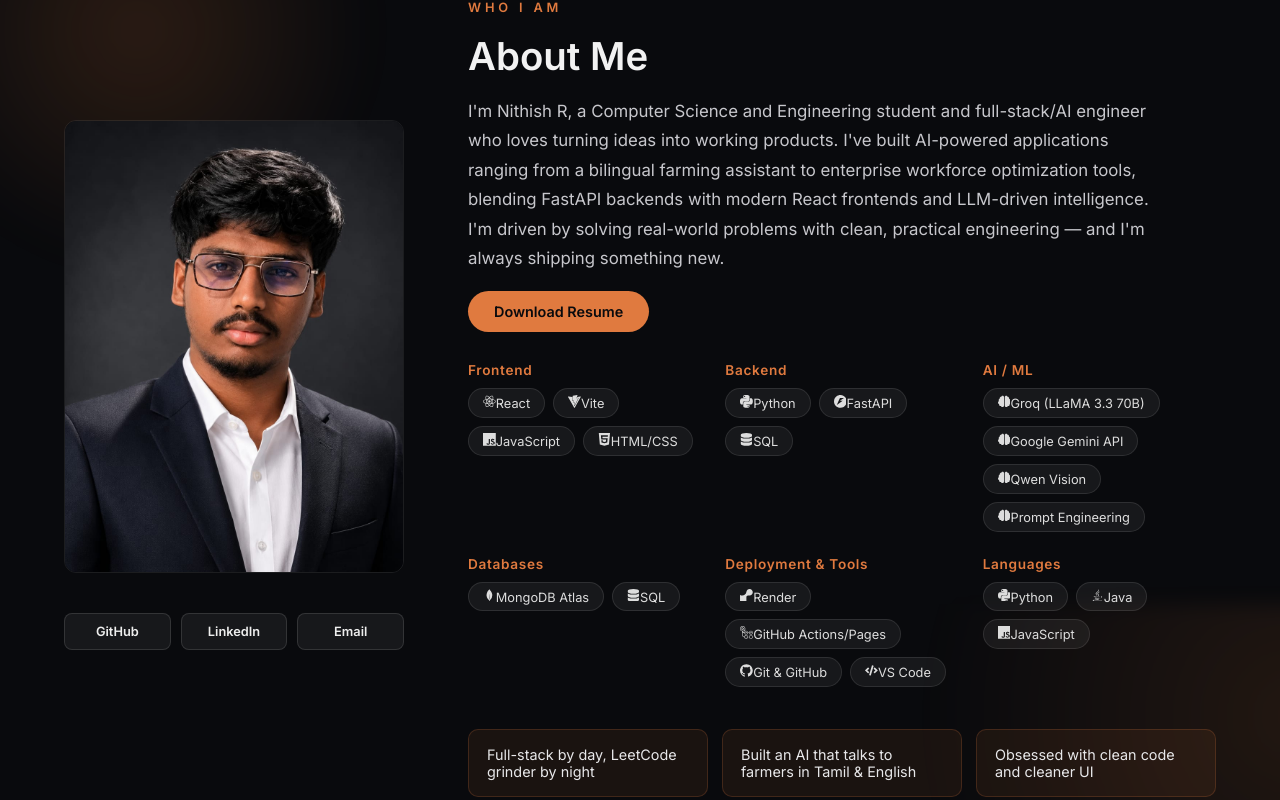
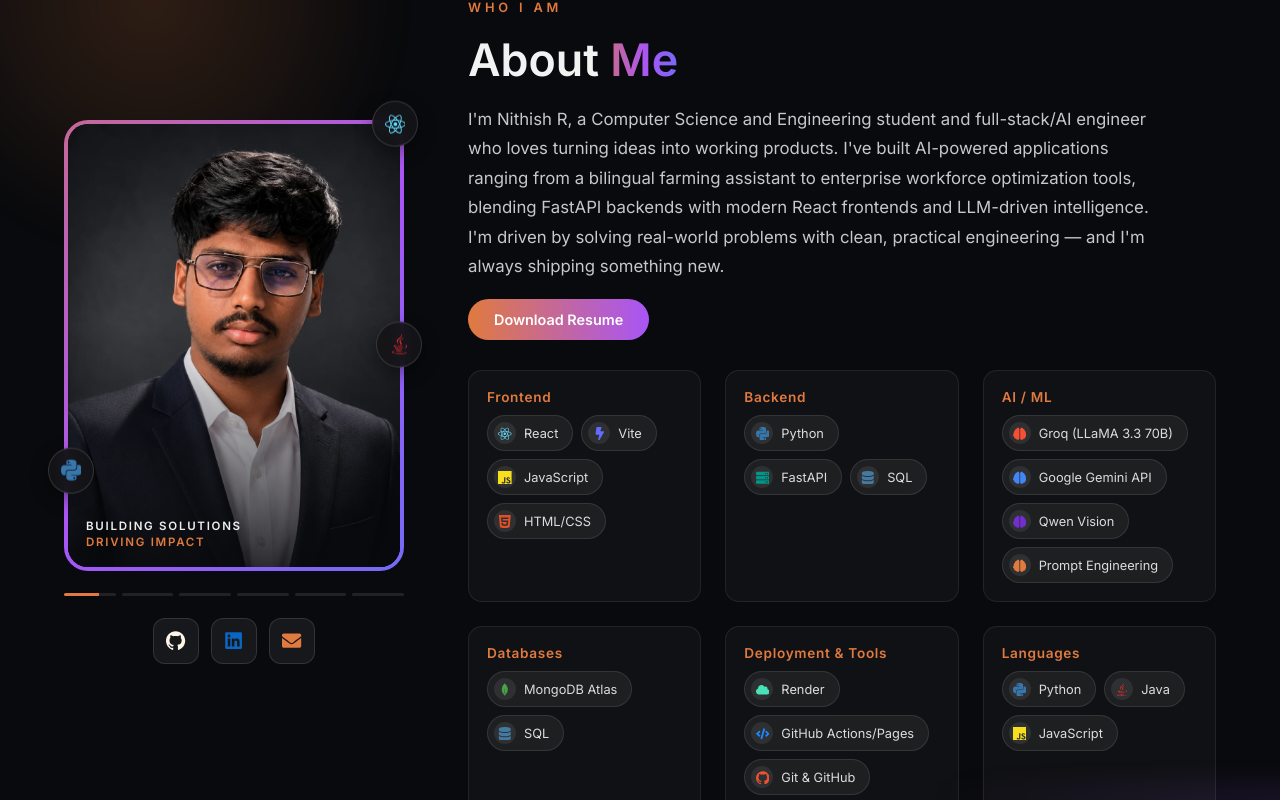
Before and after one commit to rnithish18/cinematic-portfolio-hero, a Next.js app: page / in a window 1280 px wide. Shown: the part 1380-2180 px from the top of the page. Built offline with nearby package versions, Linux system fonts and the light colour scheme.

Commit message:
Fix SiLinkedin import error - switch to FaLinkedin icon

```diff
--- a/components/About.module.css
+++ b/components/About.module.css
@@ -11,10 +11,11 @@
   left: -8%;
   width: 480px;
   height: 480px;
-  background: radial-gradient(circle, rgba(255, 138, 61, 0.14) 0%, transparent 70%);
+  background: radial-gradient(circle, rgba(255, 138, 61, 0.16) 0%, transparent 70%);
   filter: blur(20px);
   pointer-events: none;
   z-index: 0;
+  animation: floatGlow 12s ease-in-out infinite alternate;
 }
 
 .bgGlowTwo {
@@ -23,10 +24,16 @@
   right: -10%;
   width: 560px;
   height: 560px;
-  background: radial-gradient(circle at 80% 20%, rgba(255, 138, 61, 0.1), transparent 60%);
+  background: radial-gradient(circle at 80% 20%, rgba(160, 90, 255, 0.12), transparent 60%);
   filter: blur(10px);
   pointer-events: none;
   z-index: 0;
+  animation: floatGlow 14s ease-in-out infinite alternate-reverse;
+}
+
+@keyframes floatGlow {
+  0% { transform: translate(0, 0) scale(1); }
+  100% { transform: translate(20px, -20px) scale(1.08); }
 }
 
 .container {
@@ -39,48 +46,195 @@
   margin: 0 auto;
 }
 
+.fadeInLeft {
+  opacity: 0;
+  transform: translateX(-24px);
+  transition: opacity 0.7s ease, transform 0.7s ease;
+}
+.fadeInRight {
+  opacity: 0;
+  transform: translateX(24px);
+  transition: opacity 0.7s ease 0.1s, transform 0.7s ease 0.1s;
+}
+.visible .fadeInLeft,
+.visible .fadeInRight {
+  opacity: 1;
+  transform: translateX(0);
+}
+
 .photoWrapper {
   display: flex;
   flex-direction: column;
-  gap: 20px;
+  gap: 22px;
   position: sticky;
   top: 120px;
   align-self: start;
 }
 
-.photo {
-  width: 100%;
-  aspect-ratio: 3 / 4;
-  object-fit: cover;
-  border-radius: 12px;
-  border: 1px solid rgba(255, 255, 255, 0.08);
+/* Gradient glow ring wrapping the photo */
+.photoGlowRing {
+  position: relative;
+  padding: 4px;
+  border-radius: 24px;
+  background: linear-gradient(135deg, #e07a3f, #a855f7, #3b82f6);
+  background-size: 200% 200%;
+  animation: gradientShift 6s ease infinite;
+}
+
+@keyframes gradientShift {
+  0% { background-position: 0% 50%; }
+  50% { background-position: 100% 50%; }
+  100% { background-position: 0% 50%; }
+}
+
+.photoStage {
+  background: #090a0d;
+  transition: transform 0.3s ease;
+}
+
+.photoGlowRing:hover .photoStage {
+  transform: scale(1.01);
+}
+
+.photoOverlay {
+  position: absolute;
+  inset: 0;
+  background: linear-gradient(180deg, transparent 45%, rgba(9, 10, 13, 0.85) 100%);
+  pointer-events: none;
+}
+
+.clickHint {
+  position: absolute;
+  top: 12px;
+  right: 12px;
+  font-size: 0.68rem;
+  color: rgba(255, 255, 255, 0.7);
+  background: rgba(0, 0, 0, 0.4);
+  padding: 4px 10px;
+  border-radius: 999px;
+  opacity: 0;
+  transition: opacity 0.25s ease;
+  pointer-events: none;
+}
+
+.photoStage:hover .clickHint {
+  opacity: 1;
+}
+
+.photoCaption {
+  position: absolute;
+  bottom: 18px;
+  left: 18px;
+  display: flex;
+  flex-direction: column;
+  gap: 2px;
+  pointer-events: none;
+}
+
+.captionLine {
+  color: #eee;
+  font-size: 0.72rem;
+  font-weight: 700;
+  letter-spacing: 0.15em;
+}
+
+.captionLineAccent {
+  color: #e07a3f;
+  font-size: 0.72rem;
+  font-weight: 700;
+  letter-spacing: 0.15em;
+}
+
+/* Floating skill badges around the photo */
+.floatBadge {
+  position: absolute;
+  width: 46px;
+  height: 46px;
+  border-radius: 50%;
+  background: rgba(20, 20, 24, 0.9);
+  border: 1px solid rgba(255, 255, 255, 0.15);
+  display: flex;
+  align-items: center;
+  justify-content: center;
+  font-size: 1.3rem;
+  backdrop-filter: blur(6px);
+  box-shadow: 0 6px 18px rgba(0, 0, 0, 0.4);
+  animation: floatBob 4s ease-in-out infinite;
+  z-index: 2;
+}
+
+.badgeTopRight {
+  top: -14px;
+  right: -14px;
+  animation-delay: 0s;
+}
+
+.badgeBottomLeft {
+  bottom: 70px;
+  left: -16px;
+  animation-delay: 1.2s;
+}
+
+.badgeMidRight {
+  top: 45%;
+  right: -18px;
+  animation-delay: 2.2s;
+}
+
+@keyframes floatBob {
+  0%, 100% { transform: translateY(0); }
+  50% { transform: translateY(-8px); }
+}
+
+.progressTrack {
+  display: flex;
+  gap: 6px;
+}
+
+.progressDot {
+  flex: 1;
+  height: 3px;
+  border-radius: 999px;
+  background: rgba(255, 255, 255, 0.1);
+  overflow: hidden;
+}
+
+.progressFill {
+  height: 100%;
+  width: 0%;
+  background: #e07a3f;
+  animation: fillBar linear forwards;
+}
+
+@keyframes fillBar {
+  from { width: 0%; }
+  to { width: 100%; }
 }
 
 .socialRow {
   display: flex;
-  gap: 10px;
-  flex-wrap: wrap;
+  gap: 12px;
+  justify-content: center;
 }
 
-.socialBtn {
-  flex: 1;
-  text-align: center;
-  padding: 10px 14px;
-  border-radius: 8px;
+.socialIconBtn {
+  width: 46px;
+  height: 46px;
+  border-radius: 12px;
+  display: flex;
+  align-items: center;
+  justify-content: center;
   background: rgba(255, 255, 255, 0.06);
   border: 1px solid rgba(255, 255, 255, 0.12);
-  color: #eee;
-  font-size: 0.8rem;
-  font-weight: 600;
+  font-size: 1.2rem;
   text-decoration: none;
-  transition: background 0.2s ease, transform 0.2s ease;
+  transition: all 0.25s ease;
 }
 
-.socialBtn:hover {
-  background: #e07a3f;
+.socialIconBtn:hover {
   border-color: #e07a3f;
-  color: #090a0d;
-  transform: translateY(-2px);
+  background: rgba(224, 122, 63, 0.12);
+  transform: translateY(-3px);
 }
 
 .content {
@@ -98,9 +252,18 @@
 
 .heading {
   color: #f2f2f2;
-  font-size: clamp(1.8rem, 3vw, 2.6rem);
+  font-size: clamp(2rem, 3.5vw, 3rem);
   font-weight: 800;
   margin: 0;
+}
+
+.headingGradient {
+  background: linear-gradient(90deg, #e07a3f, #a855f7, #3b82f6);
+  background-size: 200% auto;
+  -webkit-background-clip: text;
+  background-clip: text;
+  color: transparent;
+  animation: gradientShift 6s ease infinite;
 }
 
 .bio {
@@ -115,17 +278,17 @@
   width: fit-content;
   padding: 12px 26px;
   border-radius: 999px;
-  background: #e07a3f;
-  color: #090a0d;
+  background: linear-gradient(90deg, #e07a3f, #a855f7);
+  color: #ffffff;
   font-weight: 700;
   font-size: 0.9rem;
   text-decoration: none;
-  transition: background 0.2s ease, transform 0.2s ease;
+  transition: transform 0.2s ease, box-shadow 0.2s ease;
 }
 
 .resumeBtn:hover {
-  background: #f0925c;
   transform: translateY(-2px);
+  box-shadow: 0 8px 24px rgba(168, 85, 247, 0.3);
 }
 
 .skillsWrapper {
@@ -139,6 +302,23 @@
   display: flex;
   flex-direction: column;
   gap: 10px;
+  padding: 18px;
+  border-radius: 14px;
+  background: rgba(255, 255, 255, 0.03);
+  border: 1px solid rgba(255, 255, 255, 0.08);
+  opacity: 0;
+  transform: translateY(14px);
+  animation: riseIn 0.6s ease forwards;
+  transition: border-color 0.25s ease, background 0.25s ease;
+}
+
+.skillGroup:hover {
+  border-color: rgba(224, 122, 63, 0.35);
+  background: rgba(224, 122, 63, 0.05);
+}
+
+@keyframes riseIn {
+  to { opacity: 1; transform: translateY(0); }
 }
 
 .skillCategory {
@@ -156,12 +336,34 @@
 }
 
 .skillTag {
-  padding: 6px 14px;
+  display: inline-flex;
+  align-items: center;
+  gap: 8px;
+  padding: 6px 14px 6px 6px;
   border-radius: 999px;
   background: rgba(255, 255, 255, 0.06);
   border: 1px solid rgba(255, 255, 255, 0.1);
   color: #ddd;
   font-size: 0.8rem;
+  transition: background 0.2s ease, border-color 0.2s ease, transform 0.2s ease;
+}
+
+.skillTag:hover {
+  background: rgba(224, 122, 63, 0.15);
+  border-color: rgba(224, 122, 63, 0.4);
+  color: #fff;
+  transform: translateY(-1px);
+}
+
+.skillTagIconCircle {
+  display: inline-flex;
+  align-items: center;
+  justify-content: center;
+  width: 22px;
+  height: 22px;
+  border-radius: 50%;
+  background: rgba(255, 255, 255, 0.08);
+  font-size: 0.85rem;
 }
 
 .funFacts {
@@ -178,6 +380,15 @@
   border: 1px solid rgba(224, 122, 63, 0.2);
   color: #e8e8ea;
   font-size: 0.9rem;
+  opacity: 0;
+  transform: translateY(14px);
+  animation: riseIn 0.6s ease forwards;
+  transition: background 0.2s ease, transform 0.2s ease;
+}
+
+.funFactCard:hover {
+  background: rgba(224, 122, 63, 0.14);
+  transform: translateY(-3px);
 }
 
 @media (max-width: 860px) {
@@ -187,5 +398,11 @@
   .photoWrapper {
     position: static;
     max-width: 280px;
+    margin: 0 auto;
+  }
+  .floatBadge {
+    width: 38px;
+    height: 38px;
+    font-size: 1rem;
   }
 }
--- a/components/About.tsx
+++ b/components/About.tsx
@@ -4,18 +4,24 @@ import { useState, useEffect, useRef, type ReactNode } from "react";
 import styles from "./About.module.css";
 import {
   SiReact,
-  SiVite,
   SiJavascript,
   SiHtml5,
   SiPython,
-  SiFastapi,
   SiMongodb,
   SiGit,
   SiGithub,
-  SiGithubactions,
-  SiRender,
 } from "react-icons/si";
-import { FaJava, FaDatabase, FaBrain, FaCode } from "react-icons/fa";
+import {
+  FaJava,
+  FaDatabase,
+  FaBrain,
+  FaCode,
+  FaEnvelope,
+  FaServer,
+  FaBolt,
+  FaCloud,
+  FaLinkedin,
+} from "react-icons/fa";
 
 const photos = [
   "/about-photo-1.jpg",
@@ -29,23 +35,23 @@ const photos = [
 const ROTATE_INTERVAL = 10000; // 10s
 
 const skillIconMap: Record<string, ReactNode> = {
-  React: <SiReact />,
-  Vite: <SiVite />,
-  JavaScript: <SiJavascript />,
-  "HTML/CSS": <SiHtml5 />,
-  Python: <SiPython />,
-  FastAPI: <SiFastapi />,
-  SQL: <FaDatabase />,
-  "Groq (LLaMA 3.3 70B)": <FaBrain />,
-  "Google Gemini API": <FaBrain />,
-  "Qwen Vision": <FaBrain />,
-  "Prompt Engineering": <FaBrain />,
-  "MongoDB Atlas": <SiMongodb />,
-  Render: <SiRender />,
-  "GitHub Actions/Pages": <SiGithubactions />,
-  "Git & GitHub": <SiGithub />,
-  "VS Code": <FaCode />,
-  Java: <FaJava />,
+  React: <SiReact style={{ color: "#61DAFB" }} />,
+  Vite: <FaBolt style={{ color: "#646CFF" }} />,
+  JavaScript: <SiJavascript style={{ color: "#F7DF1E" }} />,
+  "HTML/CSS": <SiHtml5 style={{ color: "#E34F26" }} />,
+  Python: <SiPython style={{ color: "#3776AB" }} />,
+  FastAPI: <FaServer style={{ color: "#009688" }} />,
+  SQL: <FaDatabase style={{ color: "#4479A1" }} />,
+  "Groq (LLaMA 3.3 70B)": <FaBrain style={{ color: "#F55036" }} />,
+  "Google Gemini API": <FaBrain style={{ color: "#4285F4" }} />,
+  "Qwen Vision": <FaBrain style={{ color: "#722ED1" }} />,
+  "Prompt Engineering": <FaBrain style={{ color: "#E07A3F" }} />,
+  "MongoDB Atlas": <SiMongodb style={{ color: "#47A248" }} />,
+  Render: <FaCloud style={{ color: "#46E3B7" }} />,
+  "GitHub Actions/Pages": <FaCode style={{ color: "#2088FF" }} />,
+  "Git & GitHub": <SiGithub style={{ color: "#F05032" }} />,
+  "VS Code": <FaCode style={{ color: "#007ACC" }} />,
+  Java: <FaJava style={{ color: "#EA2D2E" }} />,
 };
 
 const skillGroups = [
@@ -68,6 +74,13 @@ const funFacts = [
   "Built an AI that talks to farmers in Tamil & English",
   "Obsessed with clean code and cleaner UI",
   "Ships side projects faster than coffee gets cold",
+];
+
+// Floating badges shown around the photo
+const floatingBadges = [
+  { icon: <SiReact style={{ color: "#61DAFB" }} />, position: styles.badgeTopRight },
+  { icon: <SiPython style={{ color: "#3776AB" }} />, position: styles.badgeBottomLeft },
+  { icon: <FaJava style={{ color: "#EA2D2E" }} />, position: styles.badgeMidRight },
 ];
 
 export default function About() {
@@ -124,18 +137,20 @@ export default function About() {
       <div className={styles.bgGlowTwo} aria-hidden="true" />
       <div className={styles.container}>
         <div className={`${styles.photoWrapper} ${styles.fadeInLeft}`}>
+          <div className={styles.photoGlowRing}>
             <div
               onClick={handlePhotoClick}
+              className={styles.photoStage}
               style={{
                 position: "relative",
                 width: "100%",
                 aspectRatio: "3 / 4",
-              borderRadius: "12px",
+                borderRadius: "20px",
                 overflow: "hidden",
-              border: "1px solid rgba(255,255,255,0.08)",
                 cursor: "pointer",
               }}
             >
+              {/* DO NOT MODIFY — rotation logic */}
               {photos.map((src, i) => (
                 <img
                   key={src}
@@ -154,8 +169,22 @@ export default function About() {
                   }}
                 />
               ))}
+              {/* END rotation logic */}
+
               <div className={styles.photoOverlay} aria-hidden="true" />
               <span className={styles.clickHint}>Click to change</span>
+
+              <div className={styles.photoCaption}>
+                <span className={styles.captionLine}>BUILDING SOLUTIONS</span>
+                <span className={styles.captionLineAccent}>DRIVING IMPACT</span>
+              </div>
+            </div>
+
+            {floatingBadges.map((b, i) => (
+              <div key={i} className={`${styles.floatBadge} ${b.position}`}>
+                {b.icon}
+              </div>
+            ))}
           </div>
 
           <div className={styles.progressTrack}>
@@ -177,27 +206,35 @@ export default function About() {
             <a  href="https://github.com/rnithish18"
               target="_blank"
               rel="noopener noreferrer"
-              className={styles.socialBtn}
+              className={styles.socialIconBtn}
+              aria-label="GitHub"
             >
-              GitHub
+              <SiGithub />
             </a>
 
             <a  href="https://www.linkedin.com/in/r-nithish-181206n/"
               target="_blank"
               rel="noopener noreferrer"
-              className={styles.socialBtn}
+              className={styles.socialIconBtn}
+              aria-label="LinkedIn"
             >
-              LinkedIn
+              <FaLinkedin style={{ color: "#0A66C2" }} />
             </a>
-            <a href="mailto:rnithish18122006@gmail.com" className={styles.socialBtn}>
-              Email
+
+            <a  href="mailto:rnithish18122006@gmail.com"
+              className={styles.socialIconBtn}
+              aria-label="Email"
+            >
+              <FaEnvelope style={{ color: "#E07A3F" }} />
             </a>
           </div>
         </div>
 
         <div className={`${styles.content} ${styles.fadeInRight}`}>
           <span className={styles.eyebrow}>WHO I AM</span>
-          <h2 className={styles.heading}>About Me</h2>
+          <h2 className={styles.heading}>
+            About <span className={styles.headingGradient}>Me</span>
+          </h2>
 
           <p className={styles.bio}>
             I&apos;m Nithish R, a Computer Science and Engineering student and
@@ -225,7 +262,7 @@ export default function About() {
                 <div className={styles.skillTags}>
                   {group.skills.map((skill) => (
                     <span key={skill} className={styles.skillTag}>
-                      <span className={styles.skillTagIcon}>
+                      <span className={styles.skillTagIconCircle}>
                         {skillIconMap[skill] ?? null}
                       </span>
                       {skill}
```
Lines whose indentation alone changed are shown as unchanged.
